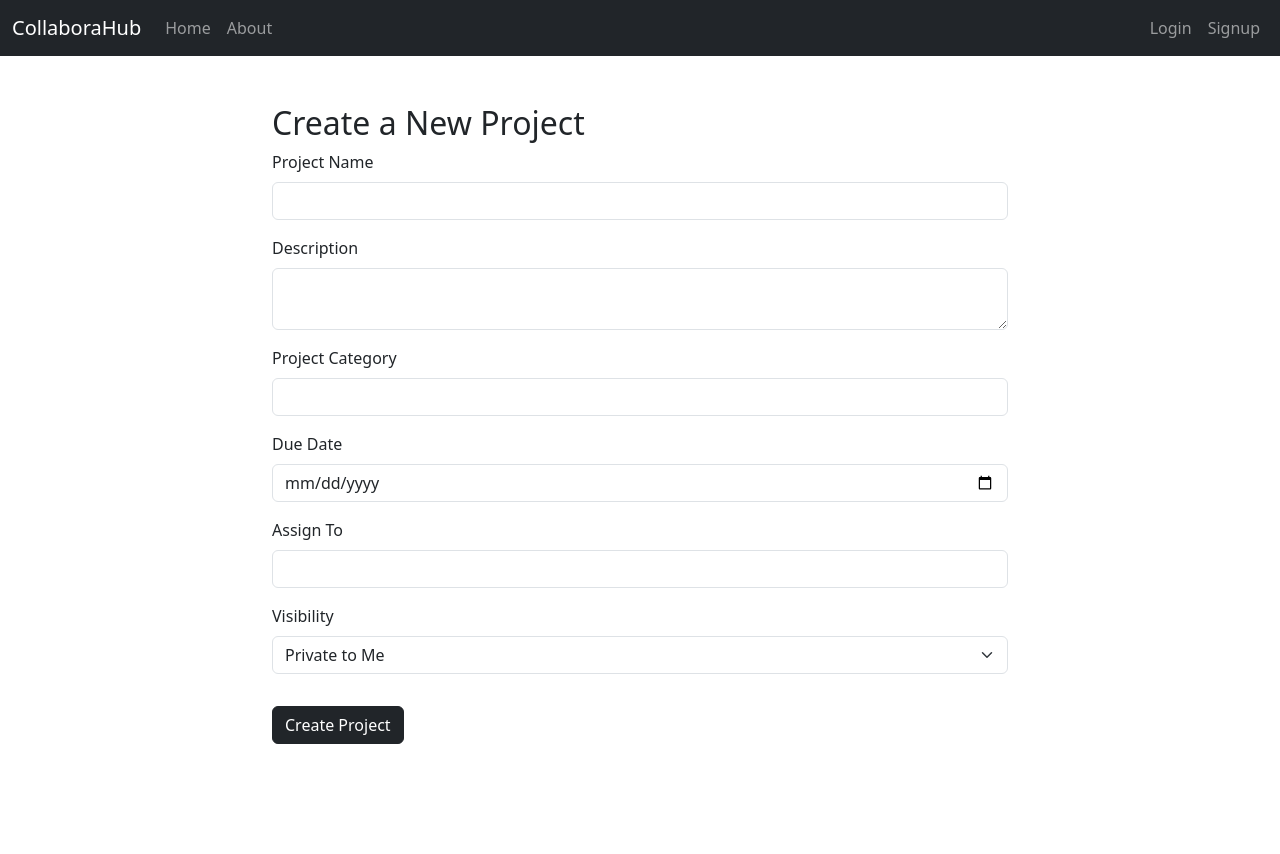
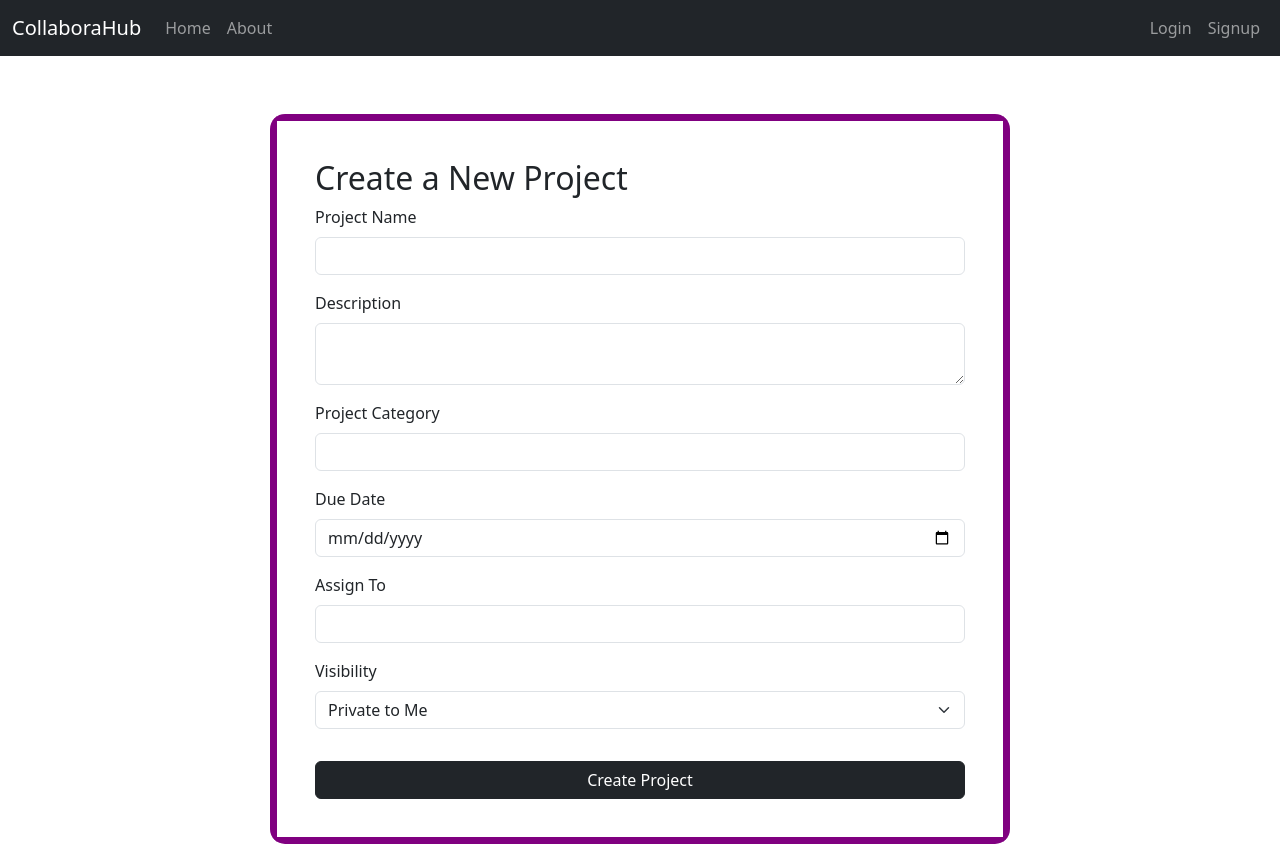
Before and after one commit to alicodes02/Web-Project-Frontend, a React (Create React App) app: page /projectmanagement in a window 1280 px wide. Before the commit the page ends 800 px from the top, so only its background shows below. Built offline with nearby package versions, Linux system fonts and the light colour scheme.

Commit message:
Animation added

```diff
--- a/src/Pages/project_management.js
+++ b/src/Pages/project_management.js
@@ -1,4 +1,5 @@
 import React, { useState } from 'react';
+import { motion } from 'framer-motion';
 import Base from '../Components/Base';
 
 const ProjectManagement = () => {
@@ -31,9 +32,69 @@ const ProjectManagement = () => {
     <Base>
     <div className="container mt-5">
       <div className="row">
-        <div className="col-md-8 offset-md-2">
+      <motion.div
+  initial={{ opacity: 0, x: -100 }}
+  animate={{ opacity: 1, x: 0 }}
+  exit={{ opacity: 0, x: -100 }}
+  transition={{ duration: 0.5 }}
+  className="col-md-8 offset-md-2"
+  style={{
+    border: '10px solid transparent',
+    padding: '45px',
+    borderRadius: '25px',
+    position: 'relative',
+    overflow: 'hidden',
+  }}
+>
+  <motion.div
+    initial={{ width: 0, left: 0 }}
+    animate={{ width: '1%', left: 0 }}
+    transition={{ duration: 0.5, delay: 0.5 }}
+    style={{
+      position: 'absolute',
+      top: 0,
+      bottom: 0,
+      background: 'purple',
+    }}
+  />
+
+  <motion.div
+    initial={{ width: 0, right: 0 }}
+    animate={{ width: '1%', right: 0 }}
+    transition={{ duration: 0.5, delay: 0.5 }}
+    style={{
+      position: 'absolute',
+      top: 0,
+      bottom: 0,
+      background: 'purple',
+    }}
+  />
+
+  <motion.div
+    initial={{ height: 0, top: 0 }}
+    animate={{ height: '1%', top: 0 }}
+    transition={{ duration: 0.5, delay: 0.5 }}
+    style={{
+      position: 'absolute',
+      left: 0,
+      right: 0,
+      background: 'purple',
+    }}
+  />
+
+  <motion.div
+    initial={{ height: 0, bottom: 0 }}
+    animate={{ height: '1%', bottom: 0 }}
+    transition={{ duration: 0.5, delay: 0.5 }}
+    style={{
+      position: 'absolute',
+      left: 0,
+      right: 0,
+      background: 'purple',
+    }}
+  />
           <h2>Create a New Project</h2>
-          <form onSubmit={handleSubmit}>
+          <motion.form onSubmit={handleSubmit}>
             <div className="mb-3">
               <label htmlFor="projectName" className="form-label">
                 Project Name
@@ -114,13 +175,18 @@ const ProjectManagement = () => {
                 <option value="privateToMembers">Private to Members</option>
               </select>
             </div>
-            <button type="submit" className="btn btn-dark mt-3 btn-purple">
+            <motion.button
+                type="submit"
+                className="btn btn-dark mt-3 btn-purple w-100"
+                whileHover={{ scale: 1.1 }}
+                whileTap={{ scale: 0.9 }}
+              >
               Create Project
-            </button>
-          </form>
-        </div>
+              </motion.button>
+              </motion.form>
+              </motion.div>
+            </div>
       </div>
-    </div>
     </Base>
   );
 };
```
